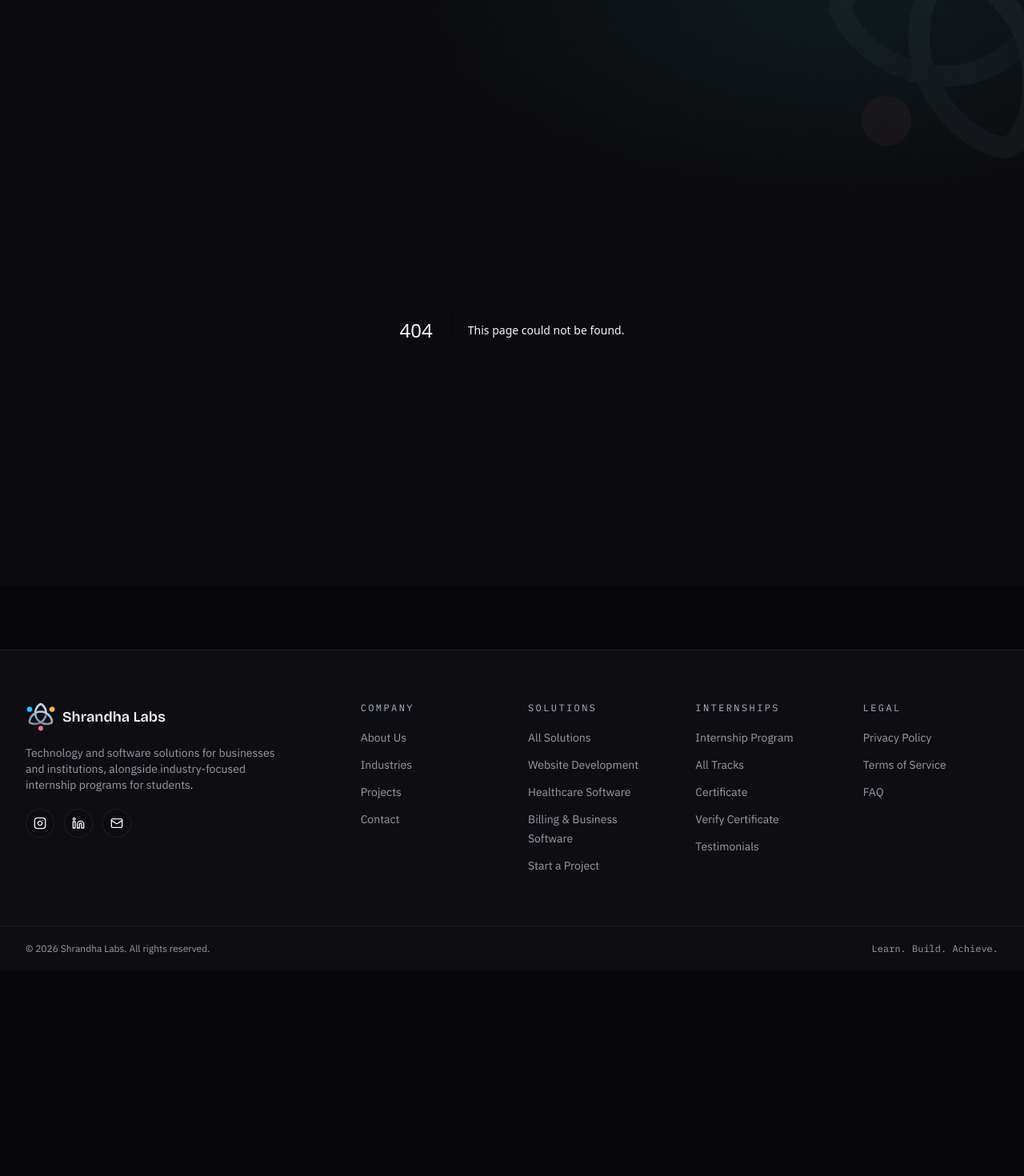
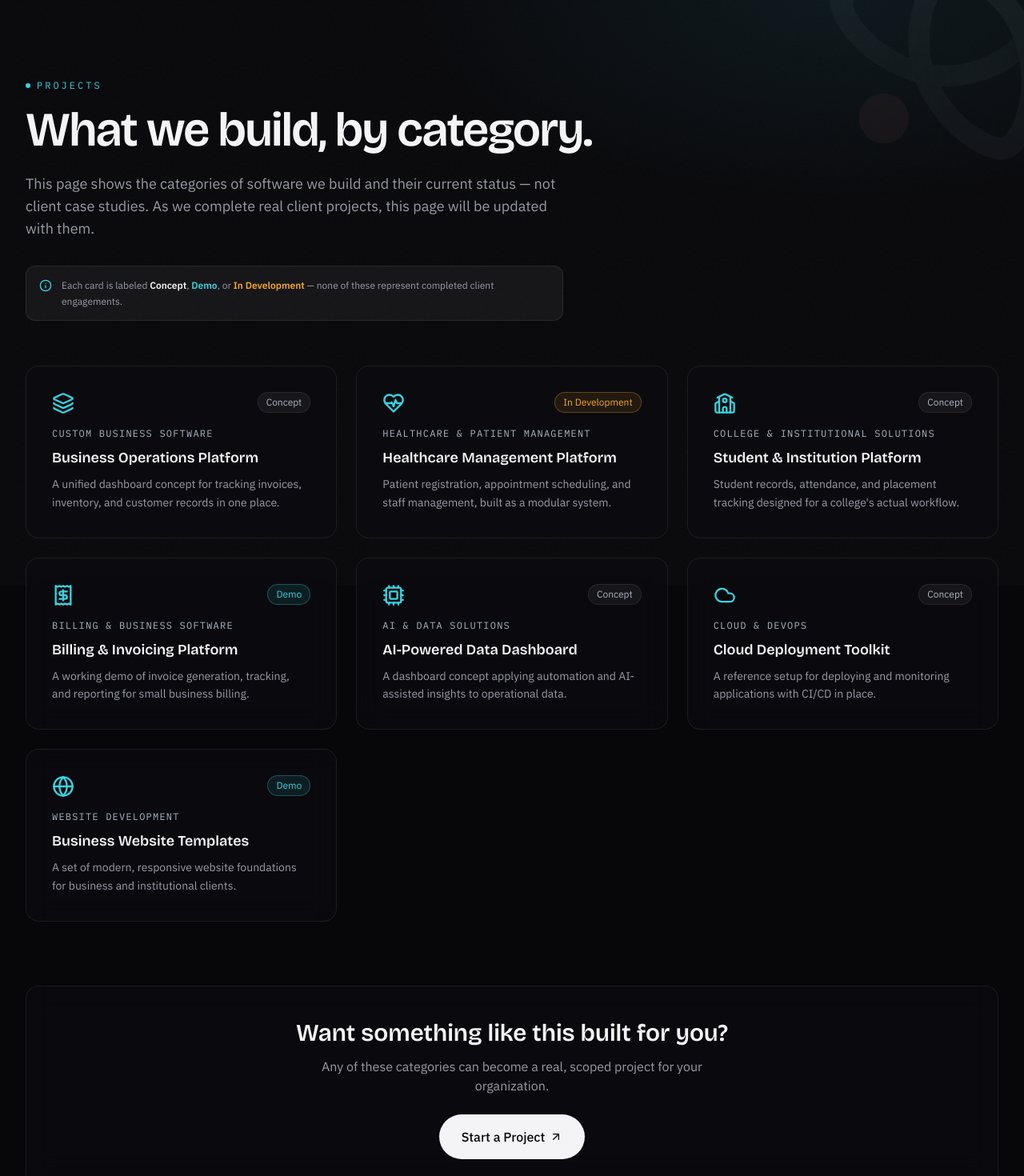
Before and after one commit to emerging324-maker/Shrandha, a Next.js app: page /projects in a window 1280 px wide. Before the commit this address had no page. Shown: the part 68-1538 px from the top of the page at 80% size. Before the commit the page ends 1282 px from the top, so only its background shows below. Built offline with nearby package versions, Linux system fonts and the light colour scheme.

Commit message:
Create page.tsx

```diff
--- /dev/null
+++ b/src/app/projects/page.tsx
@@ -0,0 +1,76 @@
+import type { Metadata } from "next";
+import Link from "next/link";
+import { Reveal, Eyebrow, SectionHeading, Card, Button } from "@/components/ui";
+import {
+  Globe, Receipt, HeartPulse, School, Cpu, Cloud, Layers, ArrowUpRight, Info,
+} from "lucide-react";
+
+export const metadata: Metadata = {
+  title: "Projects",
+  description: "A look at the categories of software Shrandha Labs builds — solution concepts and demos across web, healthcare, billing, and institutional platforms.",
+};
+
+type Status = "Concept" | "Demo" | "In Development";
+
+const statusStyle: Record<Status, string> = {
+  Concept: "bg-white/5 text-slate border-line",
+  Demo: "bg-cyan/10 text-cyan border-cyan/30",
+  "In Development": "bg-amber/10 text-amber border-amber/30",
+};
+
+const projects: { icon: any; name: string; category: string; status: Status; desc: string }[] = [
+  { icon: Layers, name: "Business Operations Platform", category: "Custom Business Software", status: "Concept", desc: "A unified dashboard concept for tracking invoices, inventory, and customer records in one place." },
+  { icon: HeartPulse, name: "Healthcare Management Platform", category: "Healthcare & Patient Management", status: "In Development", desc: "Patient registration, appointment scheduling, and staff management, built as a modular system." },
+  { icon: School, name: "Student & Institution Platform", category: "College & Institutional Solutions", status: "Concept", desc: "Student records, attendance, and placement tracking designed for a college's actual workflow." },
+  { icon: Receipt, name: "Billing & Invoicing Platform", category: "Billing & Business Software", status: "Demo", desc: "A working demo of invoice generation, tracking, and reporting for small business billing." },
+  { icon: Cpu, name: "AI-Powered Data Dashboard", category: "AI & Data Solutions", status: "Concept", desc: "A dashboard concept applying automation and AI-assisted insights to operational data." },
+  { icon: Cloud, name: "Cloud Deployment Toolkit", category: "Cloud & DevOps", status: "Concept", desc: "A reference setup for deploying and monitoring applications with CI/CD in place." },
+  { icon: Globe, name: "Business Website Templates", category: "Website Development", status: "Demo", desc: "A set of modern, responsive website foundations for business and institutional clients." },
+];
+
+export default function Projects() {
+  return (
+    <div className="mx-auto max-w-7xl px-5 md:px-8 py-20">
+      <Reveal>
+        <Eyebrow>Projects</Eyebrow>
+        <h1 className="mt-4 font-display font-semibold text-4xl md:text-6xl tracking-tight max-w-3xl">What we build, by category.</h1>
+        <p className="mt-6 text-lg text-muted max-w-2xl">This page shows the categories of software we build and their current status — not client case studies. As we complete real client projects, this page will be updated with them.</p>
+      </Reveal>
+
+      <Reveal delay={0.05}>
+        <div className="mt-8 flex items-start gap-3 rounded-xl border border-line bg-white/5 px-4 py-3.5 max-w-2xl">
+          <Info className="w-4 h-4 text-cyan shrink-0 mt-0.5" />
+          <p className="text-xs text-muted leading-relaxed">Each card is labeled <b className="text-ink">Concept</b>, <b className="text-cyan">Demo</b>, or <b className="text-amber">In Development</b> — none of these represent completed client engagements.</p>
+        </div>
+      </Reveal>
+
+      <div className="mt-14 grid md:grid-cols-2 lg:grid-cols-3 gap-6">
+        {projects.map((p, i) => (
+          <Reveal key={p.name} delay={(i % 3) * 0.06}>
+            <Card className="h-full flex flex-col">
+              <div className="flex items-start justify-between gap-3">
+                <p.icon className="w-7 h-7 text-cyan" />
+                <span className={`text-xs px-2.5 py-1 rounded-full border ${statusStyle[p.status]}`}>{p.status}</span>
+              </div>
+              <span className="mt-4 font-mono text-xs text-slate tracking-widest uppercase">{p.category}</span>
+              <h3 className="mt-2 font-display font-semibold text-lg">{p.name}</h3>
+              <p className="mt-2 text-sm text-muted leading-relaxed flex-1">{p.desc}</p>
+            </Card>
+          </Reveal>
+        ))}
+      </div>
+
+      <Reveal delay={0.15}>
+        <div className="mt-20 rounded-2xl glass p-8 md:p-10 text-center">
+          <h2 className="font-display font-semibold text-2xl md:text-3xl">Want something like this built for you?</h2>
+          <p className="mt-3 text-muted max-w-lg mx-auto">Any of these categories can become a real, scoped project for your organization.</p>
+          <div className="mt-6">
+            <Link href="/start-project">
+              <Button className="text-base px-7 py-4">Start a Project <ArrowUpRight className="w-4 h-4" /></Button>
+            </Link>
+          </div>
+        </div>
+      </Reveal>
+    </div>
+  );
+}
```
